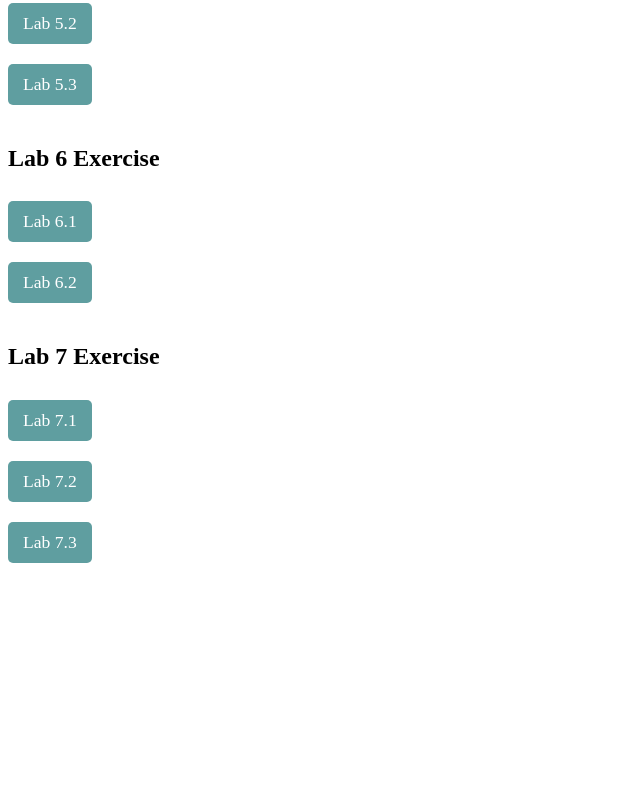
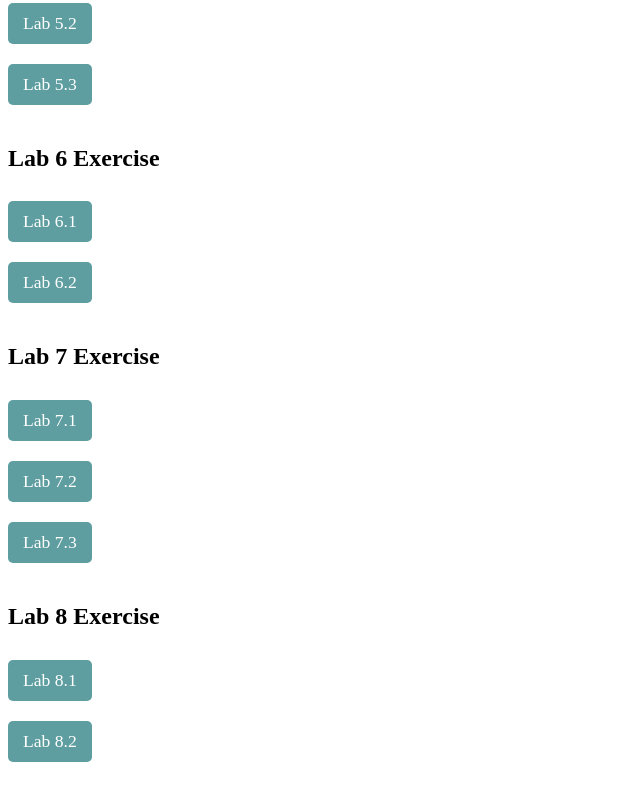
Before and after one commit to Pizzaaa02/Lab-Tutorial, a plain HTML site: page Homepage.html in a window 1280 px wide. Shown: the part 1036-1836 px from the top of the page, without its empty margins (0-640 px from the left). Before the commit the page ends 1639 px from the top, so only its background shows below. Drawn offline with Linux system fonts and the light colour scheme.

Commit message:
Update Homepage.html

```diff
--- a/Homepage.html
+++ b/Homepage.html
@@ -82,5 +82,10 @@
         <br>
         <a href="Lab 7.3.html">Lab 7.3</a>
     </div>
+    <div class="lab-section">
+        <h2>Lab 8 Exercise</h2>
+        <a href="Lab 8.1.html">Lab 8.1</a>
+        <br>
+        <a href="Lab 8.2.html">Lab 8.2</a>
 </body>
 </html>
```
